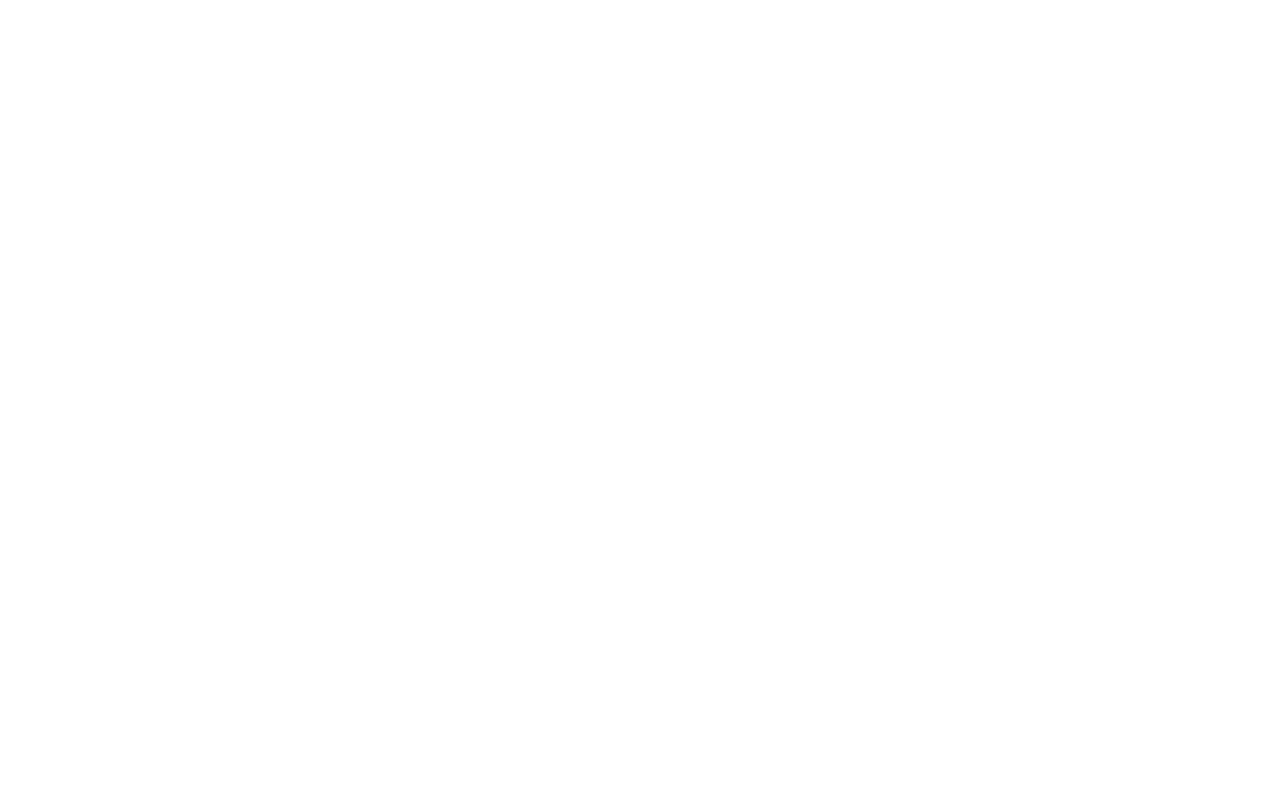
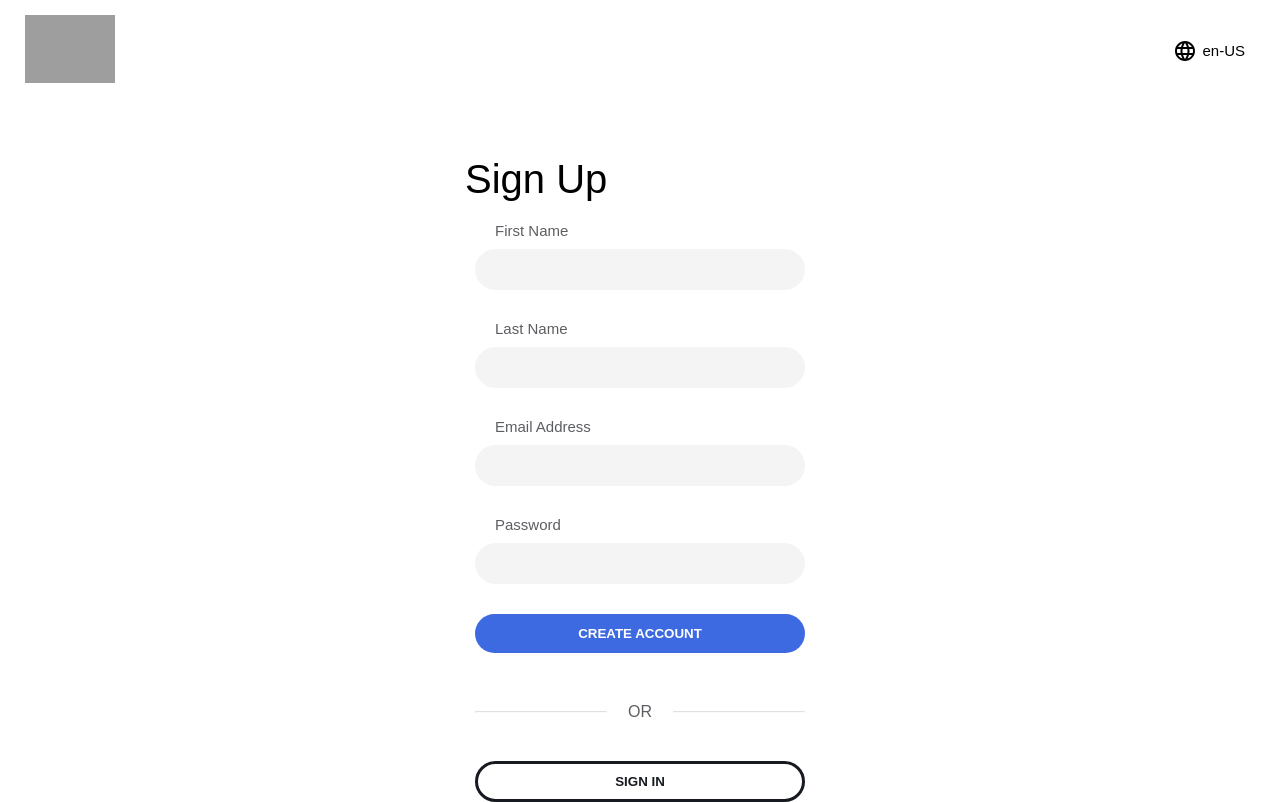
Before and after one commit to arkalal/ReactJS-Tesla-Clone-Project, a React (Create React App) app: page /signup in a window 1280 px wide. Before the commit this address had no page. Built offline with nearby package versions, Linux system fonts and the light colour scheme; grey boxes are pictures that could not be loaded.

Commit message:
Signup page styled

```diff
--- a/src/App.js
+++ b/src/App.js
@@ -7,6 +7,7 @@
 import Login from './login/Login';
 import { useSelector } from 'react-redux';
 import TeslaProfile from './my profile/TeslaProfile';
+import SignUp from './signup/SignUp';
 
 const App = () => {
 
@@ -20,6 +21,8 @@
             </Route>
 
             <Route path='/login' element={<>{user ? <TeslaProfile></TeslaProfile> : <Login></Login>}<Login></Login></>}></Route>
+
+            <Route path='/signup' element={<SignUp></SignUp>}></Route>
         </Routes>
     </div>;
 };
--- /dev/null
+++ b/src/signup/SignUp.css
@@ -0,0 +1,102 @@
+.signup{
+    padding: 25px;
+    padding-top: 15px;
+    height: 100vh;
+    display: flex;
+    flex-direction: column;
+    gap: 70px;
+}
+
+.signup-header{
+    display: flex;
+    align-items: center;
+    justify-content: space-between;
+    position: sticky;
+    top: 0;
+}
+
+.signup-logo img{
+    object-fit: contain;
+    width: 90px;
+}
+
+.signup-language{
+    display: flex;
+    align-items: center;
+    gap: 5px;
+    cursor: pointer;
+    padding: 5px 10px;
+    border-radius: 50px;
+    font-size: 15px;
+    transition: all .2s;
+}
+
+.signup-language:hover{
+    background-color: hsl(0, 0%, 50.2%, 0.125);
+}
+
+.signup-language span{
+    font-weight: 500;
+}
+
+.signup-info{
+    display: flex;
+    flex-direction: column;
+    gap: 20px;
+    min-width: 330px;
+    margin-left: auto;
+    margin-right: auto;
+}
+
+.signup-info h1{
+    font-size: 40px;
+    font-weight: 500;
+    margin-left: -10px;
+}
+
+.signup-form{
+    display: flex;
+    flex-direction: column;
+}
+
+.signup-form label{
+    color: #5c5e62;
+    font-weight: 500;
+    font-size: 15px;
+    padding-left: 20px;
+    margin-bottom: 10px;
+}
+
+.signup-form input{
+    margin-bottom: 30px;
+    background-color: #f4f4f4;
+    border: 1px solid #f4f4f4;
+    outline: none;
+    border-radius: 50px;
+    padding: 12px 20px;
+    color: #393c41;
+    font-weight: 600;
+}
+
+.signup-form input:focus{
+    border: 1px solid #d6d6d6;
+    transition: all .2s;
+}
+
+.signup-divider{
+    display: flex;
+    justify-content: space-between;
+    margin-bottom: 20px;
+    align-items: center;
+}
+
+.signup-divider hr{
+    width: 40%;
+    height: 0;
+    opacity: .3;
+}
+
+.signup-divider span{
+    font-weight: 500;
+    color: #5c5e62;
+}
--- /dev/null
+++ b/src/signup/SignUp.js
@@ -0,0 +1,66 @@
+import React, { useState } from 'react';
+import { useDispatch } from 'react-redux';
+import { Link, useNavigate } from 'react-router-dom';
+import './SignUp.css'
+import LanguageOutlinedIcon from '@mui/icons-material/LanguageOutlined';
+import ButtonPrimary from '../login/ButtonPrimary';
+import ButtonSecondary from '../login/ButtonSecondary';
+
+const SignUp = () => {
+
+    const [Email, setEmail] = useState('')
+    const [Password, setPassword] = useState('')
+    const [fName, setFname] = useState('')
+    const [lName, setLname] = useState('')
+
+    const dispatch = useDispatch()
+    const navigate = useNavigate()
+
+    const createAccount = () => {
+
+    }
+
+    return <div className='signup'>
+        <div className="signup-header">
+            <div className="signup-logo">
+                <Link to='/'>
+                    <img src="https://assets.website-files.com/5e8fceb1c9af5c3915ec97a0/5ec2f037975ed372da9f6286_Tesla-Logo-PNG-HD.png" alt="" />
+                </Link>
+            </div>
+
+            <div className="signup-language">
+                <LanguageOutlinedIcon></LanguageOutlinedIcon> <span>en-US</span>
+            </div>
+        </div>
+
+        <div className="signup-info">
+            <h1>Sign Up</h1>
+
+            <form action="" className="signup-form">
+                <label htmlFor="fname">First Name</label>
+                <input type="text" id='fname' value={fName} onChange={(e) => { setFname(e.target.value) }} />
+
+                <label htmlFor="lname">Last Name</label>
+                <input type="text" id='lname' value={lName} onChange={(e) => { setLname(e.target.value) }} />
+
+                <label htmlFor="email">Email Address</label>
+                <input type="email" id='email' value={Email} onChange={(e) => { setEmail(e.target.value) }} />
+
+                <label htmlFor="password">Password</label>
+                <input type="password" id='password' value={Password} onChange={(e) => { setPassword(e.target.value) }} />
+
+                <ButtonPrimary name='create account' type='submit' onClick={createAccount}></ButtonPrimary>
+            </form>
+
+            <div className="signup-divider">
+                <hr /> <span>OR</span> <hr />
+            </div>
+
+            <Link to='/login'>
+                <ButtonSecondary name='Sign In'></ButtonSecondary>
+            </Link>
+        </div>
+    </div>;
+};
+
+export default SignUp;
```
